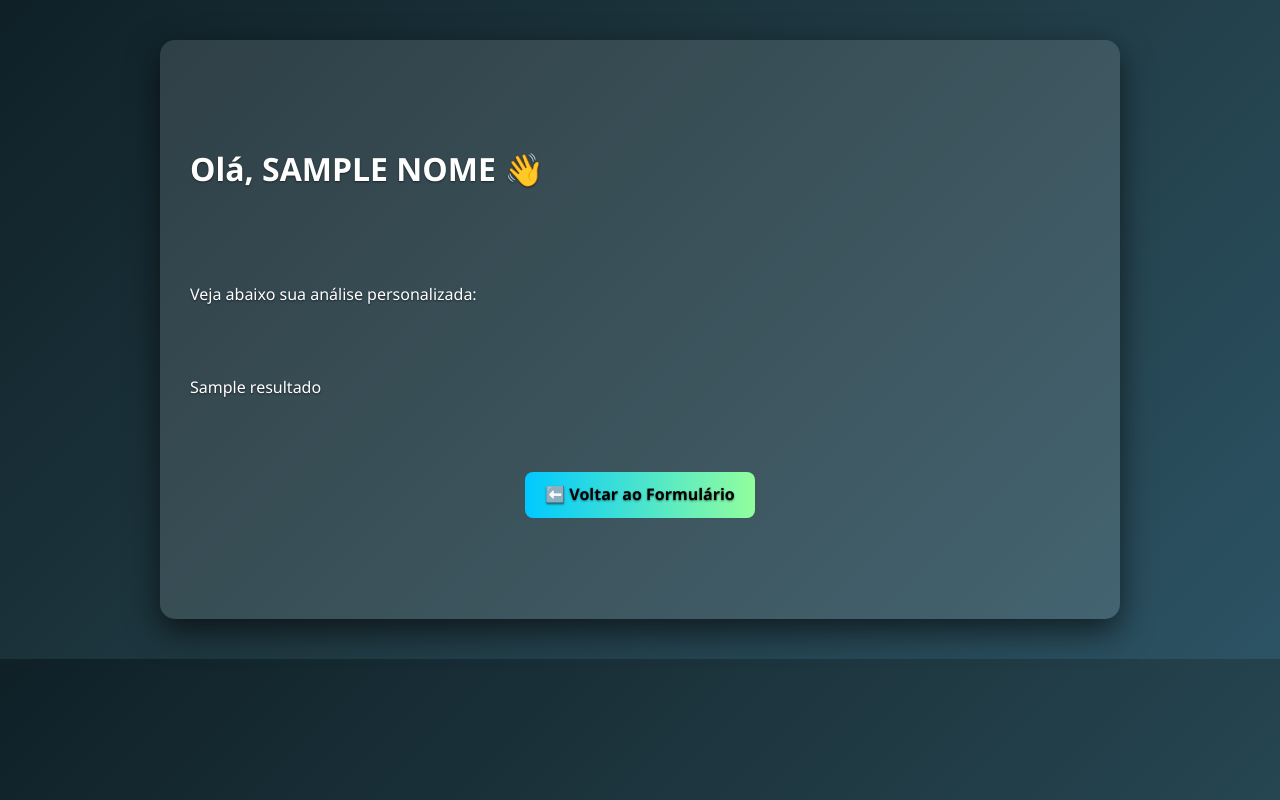
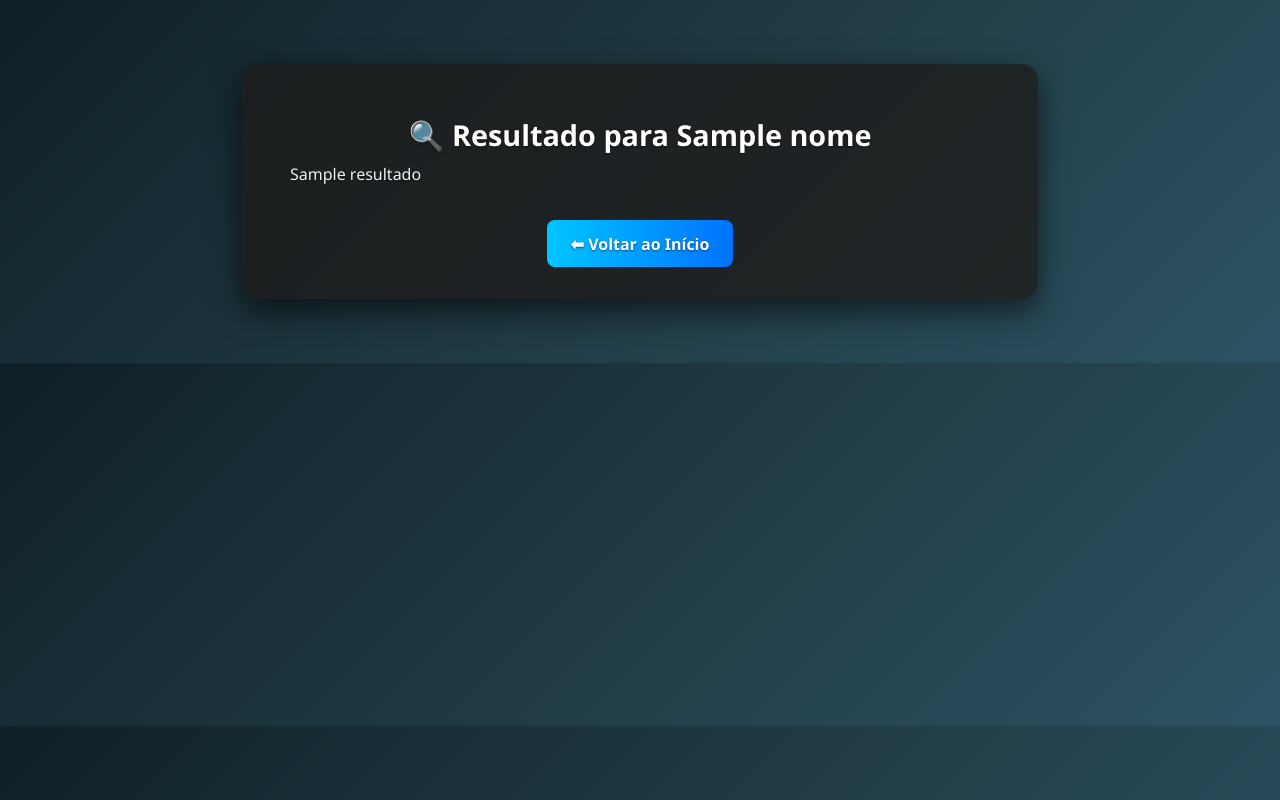
Before and after one commit to lega-nft/mentorvirtual, a FastAPI app: template templates/resultado.html in a window 1280 px wide. Run offline with FastAPI, Linux system fonts and the light colour scheme; the template is opened without the code that fills it: most values are stand-ins (such as "Sample title", 1, 10 or a date in 2020).

Commit message:
Update resultado.html

```diff
--- a/templates/resultado.html
+++ b/templates/resultado.html
@@ -1,48 +1,30 @@
-<!-- templates/resultado.html -->
 <!DOCTYPE html>
 <html lang="pt-BR">
 <head>
   <meta charset="UTF-8" />
   <meta name="viewport" content="width=device-width, initial-scale=1.0" />
-  <title>Resultado da Análise</title>
+  <title>Resultado</title>
   <link rel="stylesheet" href="/static/style.css" />
   <style>
     .resultado-box {
-      background: rgba(255, 255, 255, 0.12);
-      padding: 30px;
-      border-radius: 15px;
-      max-width: 900px;
-      margin: 40px auto;
-      color: #fff;
       white-space: pre-wrap;
       line-height: 1.6;
-      font-family: 'Segoe UI', Tahoma, Geneva, Verdana, sans-serif;
+      font-size: 1rem;
     }
-    .back-btn {
+    .back-button {
       display: block;
-      width: fit-content;
-      margin: 20px auto;
-      padding: 10px 20px;
-      background: linear-gradient(to right, #00c9ff, #92fe9d);
-      border: none;
-      border-radius: 8px;
-      color: #000;
-      font-weight: bold;
-      text-decoration: none;
+      margin-top: 2rem;
       text-align: center;
-      transition: opacity 0.3s;
-    }
-    .back-btn:hover {
-      opacity: 0.9;
     }
   </style>
 </head>
-<body class="gradient-bg">
-  <div class="container resultado-box">
-    <h1>Olá, {{ nome.upper() }} 👋</h1>
-    <p>Veja abaixo sua análise personalizada:</p>
-    <div>{{ resultado }}</div>
-    <a href="/" class="back-btn">⬅️ Voltar ao Formulário</a>
+<body>
+  <div class="container">
+    <h1 class="title">🔍 Resultado para {{ nome }}</h1>
+    <div class="resultado-box">{{ resultado }}</div>
+    <div class="back-button">
+      <a href="/" class="button-link">⬅ Voltar ao Início</a>
+    </div>
   </div>
 </body>
 </html>
```
